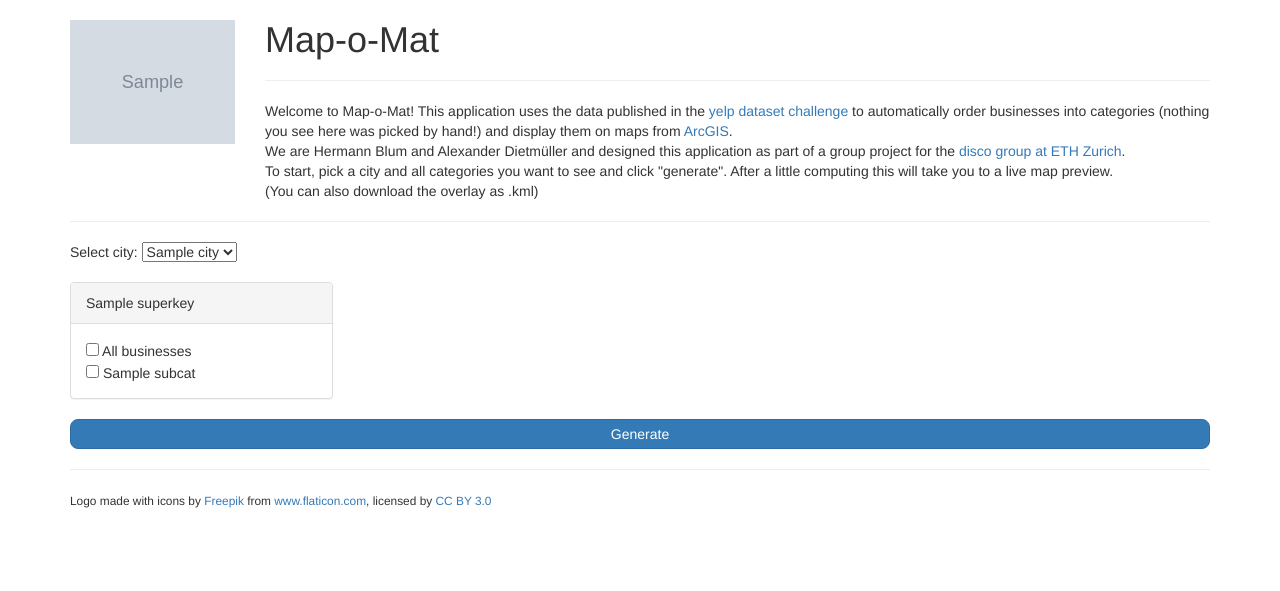
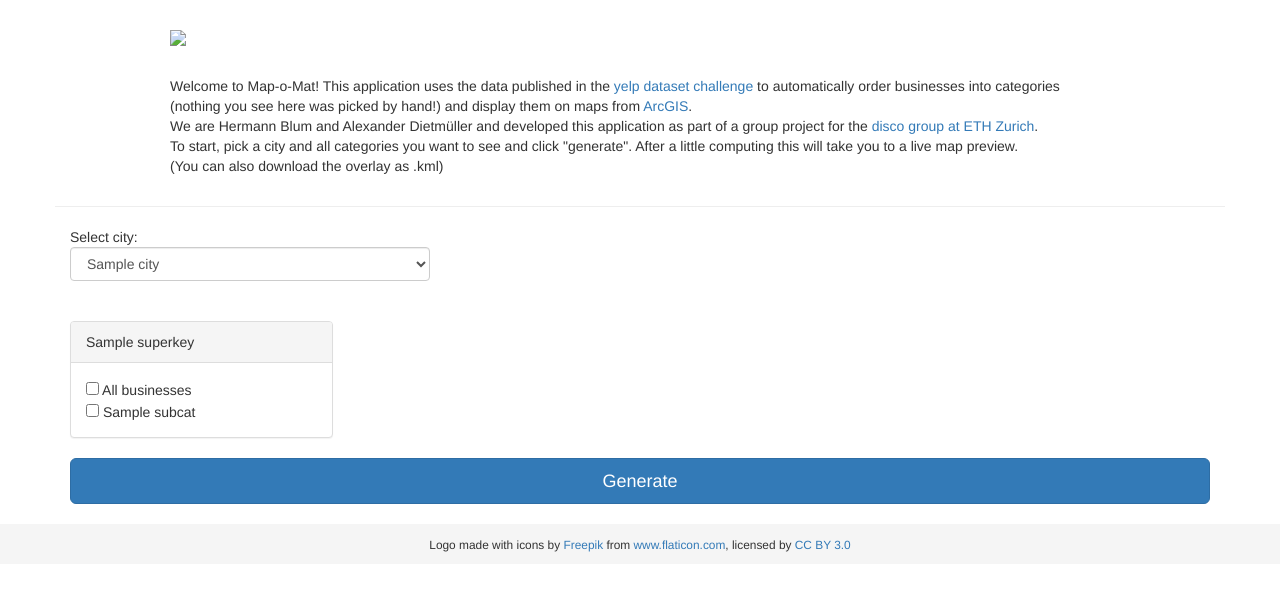
Before and after one commit to NotSpecial/mapomatv2, a Flask app: template mapomat/templates/hello.html in a window 1280 px wide. Shown: the top 591 px of the page. Run offline with Flask 2, Linux system fonts and the light colour scheme; the template is opened without the code that fills it: most values are stand-ins (such as "Sample title", 1, 10 or a date in 2020); grey boxes marked "Sample" are stand-in pictures; parts of the project's set-up code (start-up, migrations or seed data) failed here and were passed over; some libraries are stand-ins or nearby versions.

Commit message:
Layout changes

```diff
--- a/mapomat/bootstrap.py
+++ b/mapomat/bootstrap.py
@@ -37,7 +37,7 @@
             cities=app.config['cities'],
             supercats=app.config['super_categories'],
             subcats=app.config['categories'],
-            logo_url=url_for('static', filename='mapomat_logo.svg'))
+            title_url=url_for('static', filename='mapomat_title.svg'))
 
     @app.route("/", methods=['POST'])
     def result():
--- a/mapomat/templates/hello.html
+++ b/mapomat/templates/hello.html
@@ -4,36 +4,19 @@
     <title>Map-o-Mat</title>
     <link rel="stylesheet" href="https://maxcdn.bootstrapcdn.com/bootstrap/3.3.5/css/bootstrap.min.css">
     <meta name="viewport" content="width=device-width, initial-scale=1">
-    <style>
-        .btn-xlarge {
-            width:100%;
-            line-height: normal;
-            -webkit-border-radius: 8px;
-               -moz-border-radius: 8px;
-                    border-radius: 8px;
-        }
-        #logo {
-            width: 100%;
-            margin: 20px 20px auto auto;
-        }
-    </style>
 </head>
 <body>
-    <form class="container" style="position: centered">
-        <div class="row">
-            <div class="col-md-2">
-            <img src="{{ logo_url}}" id="logo" />
-            </div>
-            <div class="col-md-10">
-                <h1>Map-o-Mat</h1>
-                <hr />
+    <div class="container" style="max-width: 970px">
+        <img src="{{ title_url}}" class="img-responsive center-block"
+        style="margin-top: 30px; margin-bottom: 30px" />
+        <p>
             Welcome to Map-o-Mat! This application uses the data published
             in the <a href="http://www.yelp.com/dataset_challenge">yelp
             dataset challenge</a> to automatically order businesses into
             categories (nothing you see here was picked by hand!) and
             display them on maps from
             <a href="https://www.arcgis.com/features/">ArcGIS</a>.<br />
-                We are Hermann Blum and Alexander Dietmüller and designed this
+            We are Hermann Blum and Alexander Dietmüller and developed this
             application as part of a group project for the
             <a href="http://disco.ethz.ch">disco group at ETH Zurich</a>.
             <br />
@@ -41,19 +24,21 @@
             click "generate". After a little computing this will take you
             to a live map preview.<br />
             (You can also download the overlay as .kml)
+        </p>
     </div>
-            <div class="col-md-12">
+    <form class="container">
+        <div class="row">
             <hr />
+            <div class="col-md-4">
                 Select city:
-                <select name="city">
+                <select name="city" class="form-control">
                 {% for city in cities %}
                     <option value="{{ city }}">{{ city }}</option>
                 {% endfor %}
                 </select>
-                <br /><br />
             </div>
         </div>
-        </div>
+        <br /><br />
         <div class="row">
         {% for superkey in supercats %}
         <div class="col-md-3">
@@ -76,18 +61,20 @@
 
         </div>
 
-        <button class="btn btn-primary btn-xlarge"
+        <button class="btn btn-primary btn-lg btn-block"
                 type="submit"
                 formmethod="post">Generate</button>
 
-        <hr />
+    </form>
+    <div class="container-fluid"
+    style="background-color: #f5f5f5; text-align: center; margin-top: 20px;
+    padding: 10px">
         <small>Logo made with icons by
         <a href="http://www.flaticon.com/authors/freepik" title="Freepik">
         Freepik</a> from <a href="http://www.flaticon.com" title="Flaticon">
         www.flaticon.com</a>, licensed by
         <a href="http://creativecommons.org/licenses/by/3.0/"
         title="Creative Commons BY 3.0">CC BY 3.0</a></small>
-    </form>
-
+    </div>
 </body>
 </html>
```
Also changed, not shown: mapomat/static/mapomat_title.svg. Lines whose indentation alone changed are shown as unchanged.
